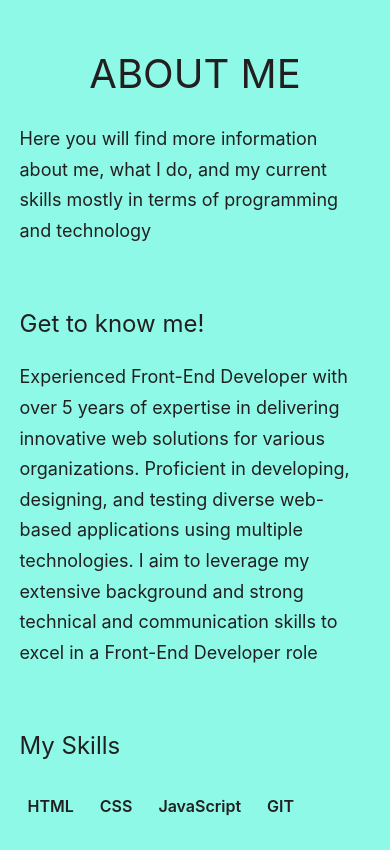
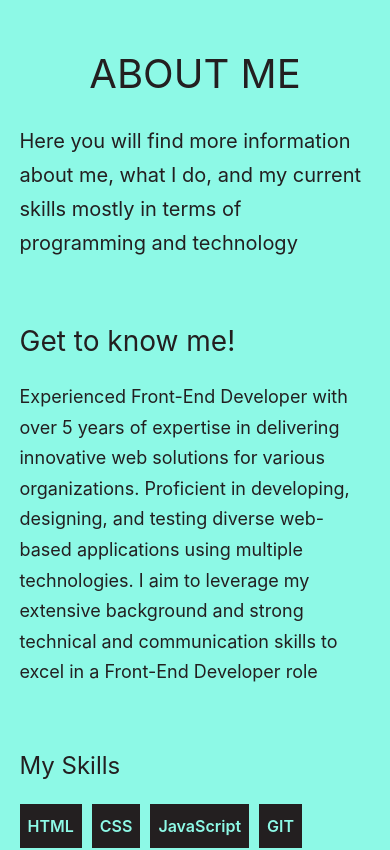
Before and after one commit to SaVanceX/SaVance-Portfolio, a React (Create React App) app: page / in a window 390 px wide. Shown: the part 900-1750 px from the top of the page. Built offline with nearby package versions, Linux system fonts and the light colour scheme.

Commit message:
Update aout hero section

```diff
--- a/src/index.css
+++ b/src/index.css
@@ -75,43 +75,29 @@ header {
 }
 
 #about {
-  padding: 100px 0;
-  border-bottom: var(--black) solid 2px;
+  @apply py-[100px] border-chalk-black border-b-2;
 
   .about-container {
-    width: 90%;
-    margin: auto;
+    @apply w-[90%] m-auto;
 
     .blurb {
-      display: flex;
-      flex-direction: column;
-      align-items: center;
-      margin-bottom: 60px;
-      text-align: center;
-      font-size: 2rem;
-      line-height: 1.5;
+      @apply flex flex-col items-center mb-[60px] text-left text-[2rem] sm:text-center sm:text-[1.8rem];
 
       h2 {
-        font-size: 4rem;
-        margin-bottom: 20px;
+        @apply text-[4rem] mb-[20px];
       }
-
       p {
-        width: 50%;
+        @apply leading-[1.7] w-full sm:w-[50%];
       }
     }
 
     .about-content {
       display: flex;
-
       .about-text {
         width: 50%;
-
         h3 {
-          font-size: 2.8rem;
-          margin-bottom: 20px;
+          @apply text-[2.8rem] mb-[20px];
         }
-
         p {
           font-size: 1.8rem;
           line-height: 1.7;
@@ -121,24 +107,15 @@ header {
 
     .skills-content {
       h3 {
-        font-size: 2.8rem;
-        margin-bottom: 20px;
+        @apply text-[2.4rem] sm:text-[2.8rem] mb-[20px];
       }
 
       .skill-grid {
-        display: flex;
-        flex-wrap: wrap;
-        gap: 10px;
+        @apply flex flex-wrap gap-[10px];
       }
 
       .skill {
-        text-align: center;
-        font-weight: 600;
-        border-radius: 5px;
-        font-size: 1.6rem;
-        padding: 10px 8px;
-        background-color: var(--black);
-        color: var(--sea-foam);
+        @apply text-center font-semibold text-[1.6rem] py-[10px] px-[8px] bg-chalk-black text-sea-foam;
       }
     }
   }
@@ -344,12 +321,6 @@ footer {
     }
   }
 
-  .about-content {
-    p {
-      padding-right: 60px;
-    }
-  }
-
   .contact-content {
     width: 50%;
     margin: auto;
@@ -406,11 +377,6 @@ footer {
   .mobile-list-state-1,
   .mobile-list-state-2 {
     display: none;
-  }
-
-  .contact-form {
-    width: 500px;
-    padding: 64px;
   }
 
   .experience-block {
@@ -539,21 +505,6 @@ footer {
     }
   }
 
-  #about {
-    h3 {
-      font-size: 2.4rem !important;
-    }
-
-    .blurb {
-      p {
-        text-align: left;
-        font-size: 1.8rem;
-        line-height: 1.7;
-        width: 100% !important;
-      }
-    }
-  }
-
   .experience-block {
     flex-wrap: wrap;
     padding: 8px !important;
```
